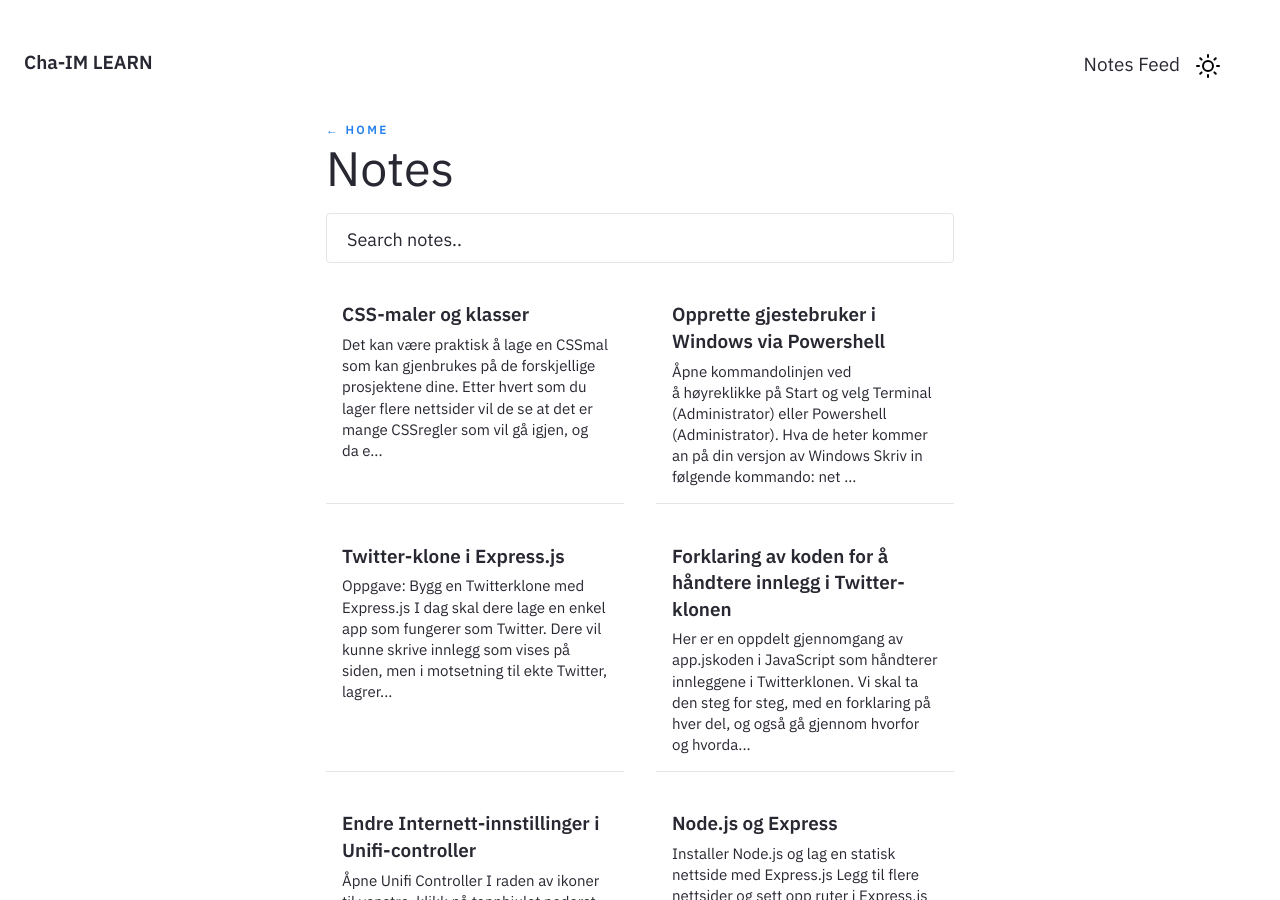
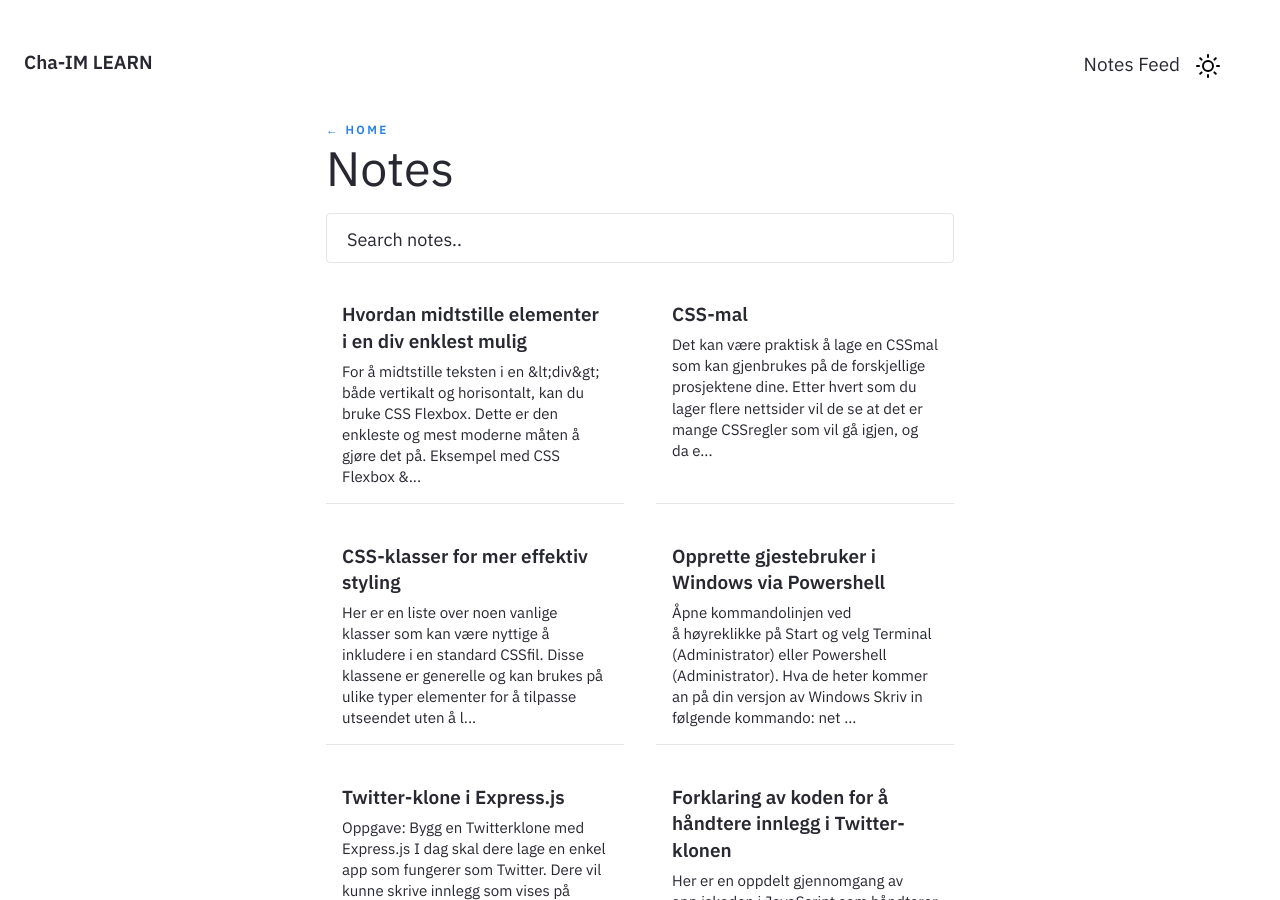
Before and after one commit to Cha-IM/cha-im.github.io, a Jekyll site: the page built from pages/notes.md, in a window 1280 px wide and 900 px high. Built offline with Jekyll 4.4.1, drawn with Linux system fonts in a browser that asks for light colours; some of the changed text lies outside the part shown.

Commit message:
NiklassiniPhone.localdomain 2024-12-9:11:6:34

````diff
--- a/_notes/Public/Utvikling/HTML og CSS/CSS-maler og klasser.md
+++ b/_notes/Public/Utvikling/HTML og CSS/CSS-klasser for mer effektiv styling.md
@@ -1,115 +1,8 @@
 ---
-title: CSS-maler og klasser
+title: CSS-klasser for mer effektiv styling
 feed: show
 date: 09-12-2024
 ---
-Det kan være praktisk å lage en CSS-mal som kan gjenbrukes på de forskjellige prosjektene dine. Etter hvert som du lager flere nettsider vil de se at det er mange CSS-regler som vil gå igjen, og da er det praktisk å ikke trenge å skrive de samm reglene på nytt hver gang du lager et nytt prosjekt. I tillegg kan det være lurt å lage egne klasser for de CSS-reglene du bruker ofte, som justering av tekst, størrelse og avstander, farger osv. Du finner eksempler på dette i denne artikkelen.
-
-## CSS-mal for de mest vanlige HTML-elementene
-
-Her er en enkel CSS-mal som dekker de grunnleggende stilene for `body`, overskrifter (`h1`–`h6`), og generell tekst:
-
-```css
-/* Enkel CSS-mal */
-
-/* Global stil */
-* {
-  margin: 0;
-  padding: 0;
-  box-sizing: border-box;
-}
-
-/* Body */
-body {
-  font-family: Arial, sans-serif; /* Standard font */
-  line-height: 1.6;              /* Bedre lesbarhet */
-  color: #333;                   /* Mørk tekstfarge */
-  background-color: #f9f9f9;     /* Lys bakgrunn */
-  padding: 10px;                 /* Litt innvendig marg */
-}
-
-/* Overskrifter */
-h1, h2, h3, h4, h5, h6 {
-  color: #222;                   /* Litt mørkere tekstfarge for overskrifter */
-  margin-bottom: 10px;           /* Avstand under */
-  line-height: 1.3;              /* God lesbarhet */
-}
-
-h1 {
-  font-size: 2rem;               /* Største overskrift */
-}
-
-h2 {
-  font-size: 1.75rem;
-}
-
-h3 {
-  font-size: 1.5rem;
-}
-
-h4 {
-  font-size: 1.25rem;
-}
-
-h5 {
-  font-size: 1rem;
-}
-
-h6 {
-  font-size: 0.875rem;
-}
-
-/* Avsnitt og tekst */
-p {
-  margin-bottom: 15px;           /* Avstand mellom avsnitt */
-}
-
-a {
-  color: #007BFF;                /* Standard blå lenkefarge */
-  text-decoration: none;         /* Ingen understrek */
-}
-
-a:hover {
-  text-decoration: underline;    /* Understrek ved hover */
-}
-
-/* Listeelementer */
-ul, ol {
-  margin: 10px 0;
-  padding-left: 20px;            /* Innrykk for lister */
-}
-
-li {
-  margin-bottom: 5px;
-}
-```
-
-### Hvordan bruke malen:
-
-- Kopier denne CSS-en til en fil som heter `style.css`.
-- Legg CSS-filen til HTML-en din ved å legge til denne linjen i `<head>`-seksjonen:
-
-    ```html
-    <link rel="stylesheet" href="style.css">
-    ```
-
-
-### Funksjoner i malen:
-
-1. **Global regel (`*`)**:
-    - Fjerner standard margin og padding, og setter `box-sizing` til `border-box` for enkel håndtering av elementstørrelser.
-2. **Body**:
-    - Gir en standard font, tekstfarge, bakgrunnsfarge og padding.
-3. **Overskrifter**:
-    - Størrelser og avstand for overskrifter (`h1`–`h6`) er tilpasset hierarkiet.
-4. **Tekst og lenker**:
-    - Avsnitt (`p`) får avstand mellom seg.
-    - Lenker (`a`) har en fin blå farge og understreking ved hover.
-5. **Lister**:
-    - Innrykk for ul/ol-lister og små marginer mellom elementene.
-
-
-## CSS-regler for klasser
 
 Her er en liste over noen vanlige klasser som kan være nyttige å inkludere i en standard CSS-fil. Disse klassene er generelle og kan brukes på ulike typer elementer for å tilpasse utseendet uten å lage nye spesifikke stiler hver gang.
 
--- /dev/null
+++ b/_notes/Public/Utvikling/HTML og CSS/CSS-mal.md
@@ -0,0 +1,109 @@
+---
+title: CSS-mal
+feed: show
+date: 09-12-2024
+---
+Det kan være praktisk å lage en CSS-mal som kan gjenbrukes på de forskjellige prosjektene dine. Etter hvert som du lager flere nettsider vil de se at det er mange CSS-regler som vil gå igjen, og da er det praktisk å ikke trenge å skrive de samm reglene på nytt hver gang du lager et nytt prosjekt.
+
+## CSS-mal for de mest vanlige HTML-elementene
+
+Her er en enkel CSS-mal som dekker de grunnleggende stilene for `body`, overskrifter (`h1`–`h6`), og generell tekst:
+
+```css
+/* Enkel CSS-mal */
+
+/* Global stil */
+* {
+  margin: 0;
+  padding: 0;
+  box-sizing: border-box;
+}
+
+/* Body */
+body {
+  font-family: Arial, sans-serif; /* Standard font */
+  line-height: 1.6;              /* Bedre lesbarhet */
+  color: #333;                   /* Mørk tekstfarge */
+  background-color: #f9f9f9;     /* Lys bakgrunn */
+  padding: 10px;                 /* Litt innvendig marg */
+}
+
+/* Overskrifter */
+h1, h2, h3, h4, h5, h6 {
+  color: #222;                   /* Litt mørkere tekstfarge for overskrifter */
+  margin-bottom: 10px;           /* Avstand under */
+  line-height: 1.3;              /* God lesbarhet */
+}
+
+h1 {
+  font-size: 2rem;               /* Største overskrift */
+}
+
+h2 {
+  font-size: 1.75rem;
+}
+
+h3 {
+  font-size: 1.5rem;
+}
+
+h4 {
+  font-size: 1.25rem;
+}
+
+h5 {
+  font-size: 1rem;
+}
+
+h6 {
+  font-size: 0.875rem;
+}
+
+/* Avsnitt og tekst */
+p {
+  margin-bottom: 15px;           /* Avstand mellom avsnitt */
+}
+
+a {
+  color: #007BFF;                /* Standard blå lenkefarge */
+  text-decoration: none;         /* Ingen understrek */
+}
+
+a:hover {
+  text-decoration: underline;    /* Understrek ved hover */
+}
+
+/* Listeelementer */
+ul, ol {
+  margin: 10px 0;
+  padding-left: 20px;            /* Innrykk for lister */
+}
+
+li {
+  margin-bottom: 5px;
+}
+```
+
+### Hvordan bruke malen:
+
+- Kopier denne CSS-en til en fil som heter `style.css`.
+- Legg CSS-filen til HTML-en din ved å legge til denne linjen i `<head>`-seksjonen:
+
+    ```html
+    <link rel="stylesheet" href="style.css">
+    ```
+
+
+### Funksjoner i malen:
+
+1. **Global regel (`*`)**:
+    - Fjerner standard margin og padding, og setter `box-sizing` til `border-box` for enkel håndtering av elementstørrelser.
+2. **Body**:
+    - Gir en standard font, tekstfarge, bakgrunnsfarge og padding.
+3. **Overskrifter**:
+    - Størrelser og avstand for overskrifter (`h1`–`h6`) er tilpasset hierarkiet.
+4. **Tekst og lenker**:
+    - Avsnitt (`p`) får avstand mellom seg.
+    - Lenker (`a`) har en fin blå farge og understreking ved hover.
+5. **Lister**:
+    - Innrykk for ul/ol-lister og små marginer mellom elementene.
--- a/_notes/Public/Utvikling/HTML og CSS/HTML og CSS.md
+++ b/_notes/Public/Utvikling/HTML og CSS/HTML og CSS.md
@@ -12,7 +13,9 @@ date: 19-09-2024
 	1. [[Eksempel på en websidelayout med posisjonerte elementer]]
 7. [[Lage en rask og enkel CSS-layout med float]]
 8. [[Flexbox - en enkel måte å lage layout]]
-9. [[CSS-maler og klasser]]
+9. [[Hvordan midtstille elementer i en div enklest mulig]]
+10. [[CSS-mal]]
+11. [[CSS-klasser for mer effektiv styling]]
 
 ## Nyttige lenker
 - [CSS Flexbox Layout Guide (css-tricks.com)]([CSS Flexbox Layout Guide | CSS-Tricks](https://css-tricks.com/snippets/css/a-guide-to-flexbox/)) (med plakat som kan skrives ut)
--- /dev/null
+++ b/_notes/Public/Utvikling/HTML og CSS/Hvordan midtstille elementer i en div enklest mulig.md
@@ -0,0 +1,78 @@
+---
+title: Hvordan midtstille elementer i en div enklest mulig
+feed: show
+date: 09-12-2024
+---
+
+For å midtstille teksten i en `<div>` både vertikalt og horisontalt, kan du bruke **CSS Flexbox**. Dette er den enkleste og mest moderne måten å gjøre det på.
+
+---
+
+### Eksempel med CSS Flexbox
+
+```html
+<!DOCTYPE html>
+<html lang="en">
+<head>
+  <meta charset="UTF-8">
+  <meta name="viewport" content="width=device-width, initial-scale=1.0">
+  <title>Midtstille tekst</title>
+  <style>
+    .centered-div {
+      display: flex;               /* Aktiverer flexbox */
+      justify-content: center;     /* Horisontal midtstilling */
+      align-items: center;         /* Vertikal midtstilling */
+      height: 200px;               /* Eksempelhøyde */
+      width: 200px;                /* Eksempelbredde */
+      background-color: #f0f0f0;   /* Lys bakgrunn */
+      border: 1px solid #ccc;      /* Ramme for synlighet */
+    }
+  </style>
+</head>
+<body>
+  <div class="centered-div">
+    Midtstilt tekst
+  </div>
+</body>
+</html>
+```
+
+---
+
+### Forklaring av CSS-reglene:
+
+1. **`display: flex;`**
+    Aktiverer flexbox på elementet.
+
+2. **`justify-content: center;`**
+    Sørger for at innholdet midtstilles horisontalt.
+
+3. **`align-items: center;`**
+    Sørger for at innholdet midtstilles vertikalt.
+
+4. **`height` og `width`**
+    Setter en fast størrelse på `<div>`-en for å demonstrere midtstilling. Du kan bruke prosentverdier, `vh`/`vw`, eller `auto` avhengig av behov.
+
+
+---
+
+### Alternativ: Bruke CSS Grid
+
+Du kan også bruke CSS Grid hvis du foretrekker det:
+
+```css
+.centered-div {
+  display: grid;                  /* Aktiverer grid-layout */
+  place-items: center;            /* Midtstiller både vertikalt og horisontalt */
+  height: 200px;
+  width: 200px;
+  background-color: #f0f0f0;
+  border: 1px solid #ccc;
+}
+```
+
+Grid-metoden er enda mer kompakt når du bare vil midtstille innholdet.
+
+---
+
+Begge metodene fungerer godt for moderne nettlesere. Velg den som passer best til ditt prosjekt! 😊
````
Also changed, not shown: other parts of _notes/Public/Utvikling/HTML og CSS/HTML og CSS.md (+2 -1 lines), .obsidian/workspace.json.
